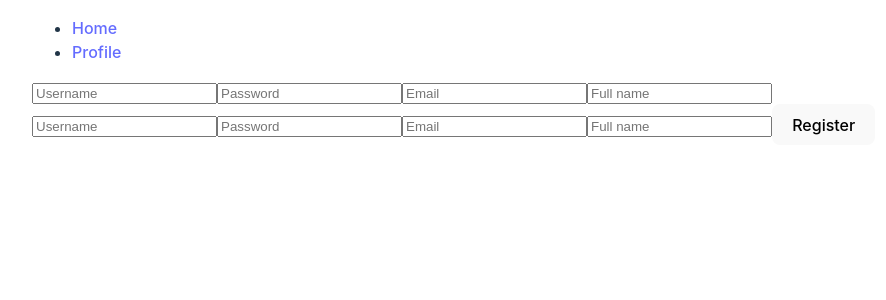
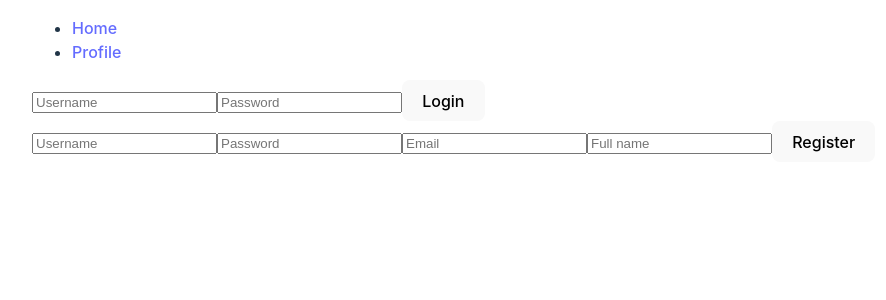
Before and after one commit to Velimah/mpjkk23-projekti, a React (Vite) app: page / in a window 1280 px wide. Shown: the top 300 px of the page, without its empty margins (128-1014 px from the left). Built offline with nearby package versions, Linux system fonts and the light colour scheme.

Commit message:
first-commit

```diff
--- a/src/components/LoginForm.jsx
+++ b/src/components/LoginForm.jsx
@@ -1,13 +1,38 @@
 import PropTypes from 'prop-types';
+import useForm from '../hooks/FormHooks';
 
 const LoginForm = (props) => {
+  const initValues = {
+    username: '',
+    password: '',
+  };
+
+  const doLogin = () => {
+    console.log('submitted', inputs);
+  };
+
+  const {inputs, handleInputChange, handleSubmit} = useForm(
+    doLogin,
+    initValues
+  );
+
   return (
     <>
-      <form>
-        <input name="username" placeholder="Username" />
-        <input name="password" type="password" placeholder="Password" />
-        <input name="email" type="email" placeholder="Email" />
-        <input name="full_name" placeholder="Full name" />
+      <form onSubmit={handleSubmit}>
+        <input
+          name="username"
+          placeholder="Username"
+          onChange={handleInputChange}
+          value={inputs.username}
+        />
+        <input
+          name="password"
+          type="password"
+          placeholder="Password"
+          onChange={handleInputChange}
+          value={inputs.password}
+        />
+        <button type="submit">Login</button>
       </form>
     </>
   );
--- a/src/components/RegisterForm.jsx
+++ b/src/components/RegisterForm.jsx
@@ -25,23 +25,27 @@ const RegisterForm = (props) => {
           name="username"
           placeholder="Username"
           onChange={handleInputChange}
+          value={inputs.username}
         />
         <input
           name="password"
           type="password"
           placeholder="Password"
           onChange={handleInputChange}
+          value={inputs.password}
         />
         <input
           name="email"
           type="email"
           placeholder="Email"
           onChange={handleInputChange}
+          value={inputs.email}
         />
         <input
           name="full_name"
           placeholder="Full name"
           onChange={handleInputChange}
+          value={inputs.full_name}
         />
         <button type="submit">Register</button>
       </form>
```
